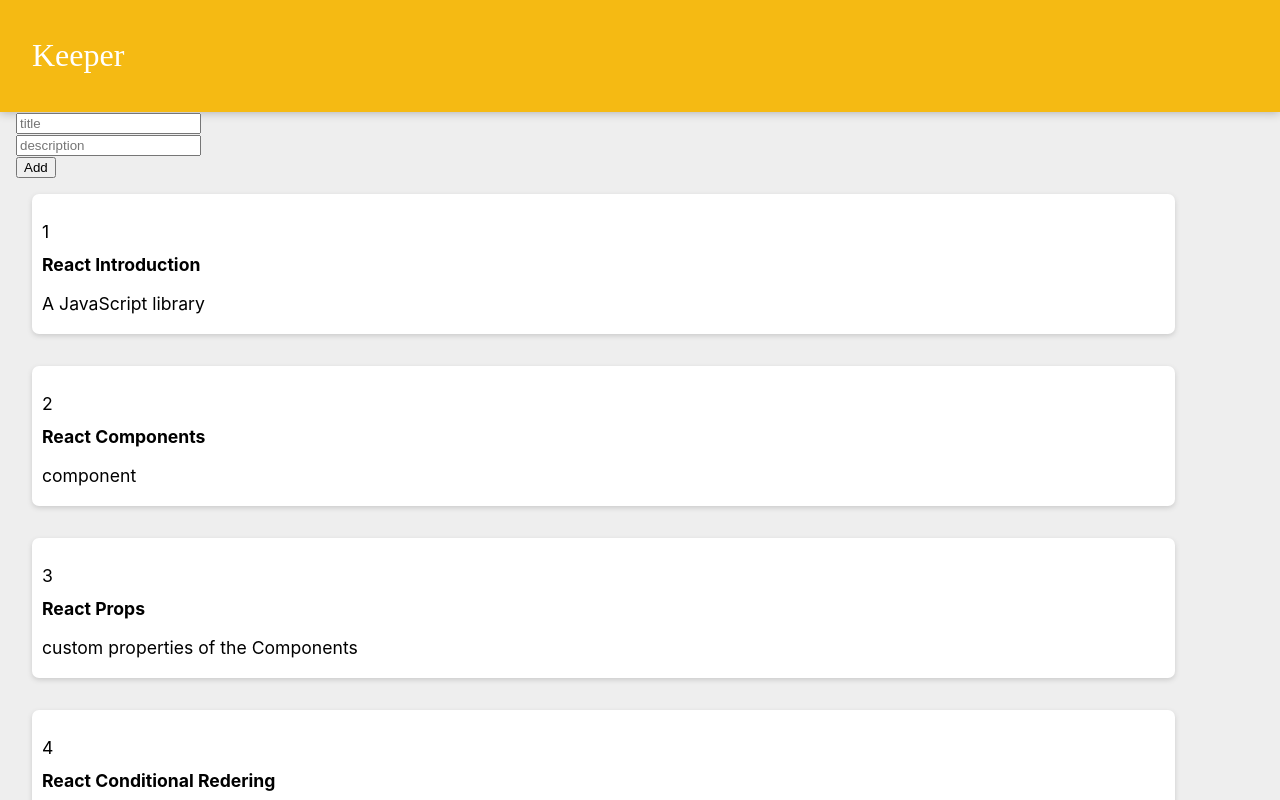
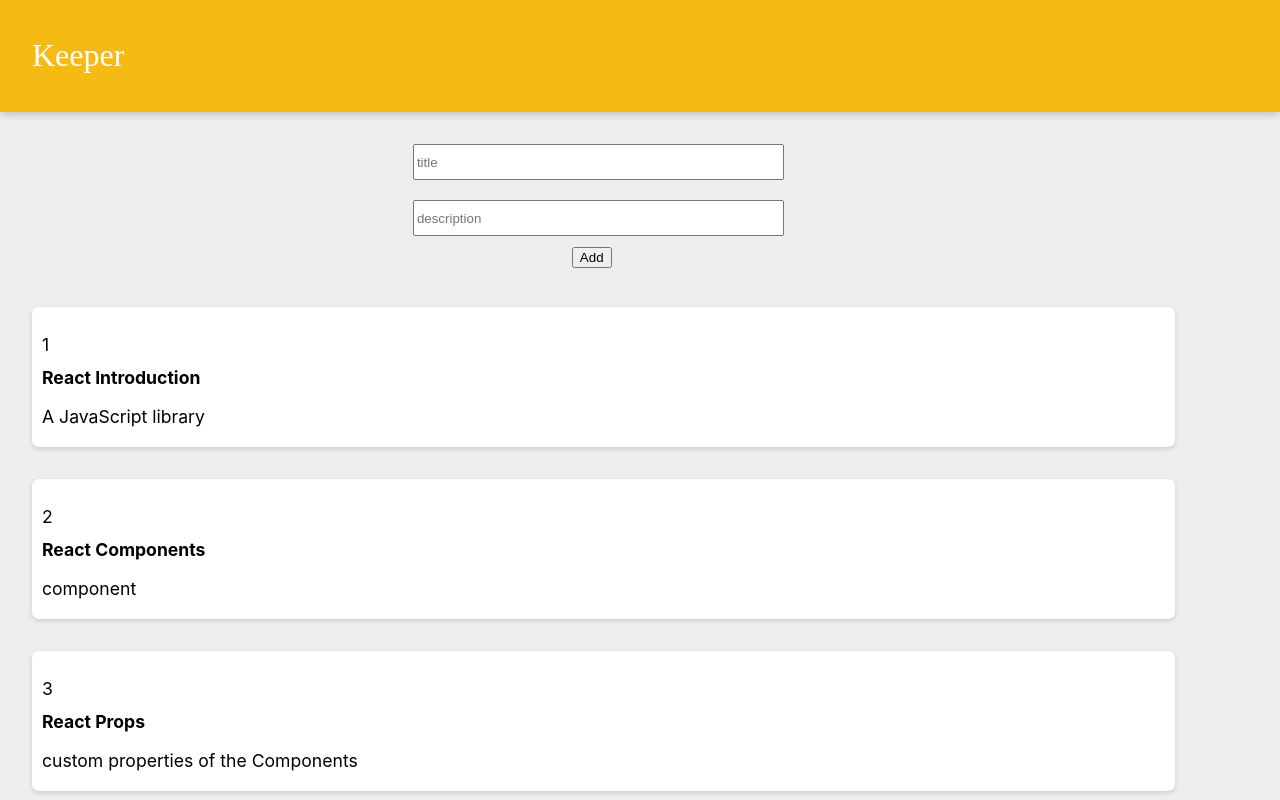
Before and after one commit to Sud-repo/react-practice-project, a React (Create React App) app: page / in a window 1280 px wide. Shown: the top 800 px of the page. Built offline with nearby package versions, Linux system fonts and the light colour scheme.

Commit message:
add style for create note area

```diff
--- a/public/style.css
+++ b/public/style.css
@@ -61,3 +61,20 @@
     white-space: pre-wrap;
     word-wrap: break-word;
   }
+
+/* Create Note area */
+  .add-area {
+    padding: 10px;
+    max-width: 100%;
+    margin: 1% 31%;
+  }
+
+  .text-box {
+    width: 80%;
+    height: 30px;
+    margin: 10px 0px;
+  }
+
+  .add-button {
+    margin: 0px 35%;
+  }
```
